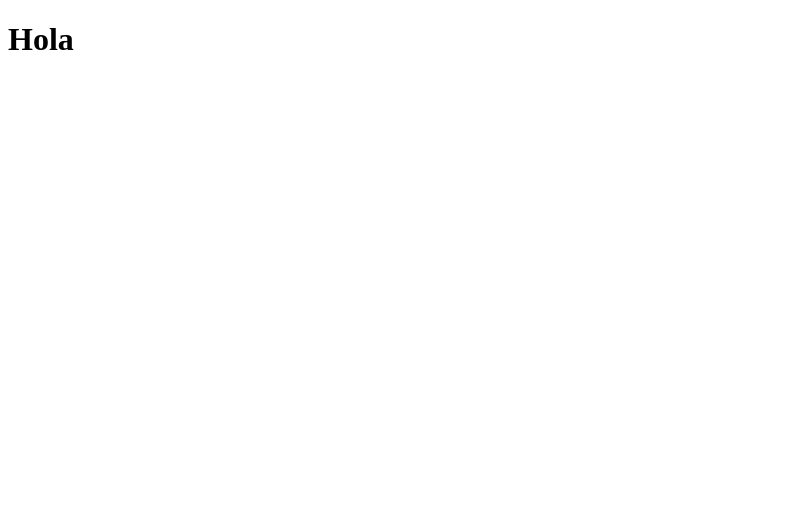
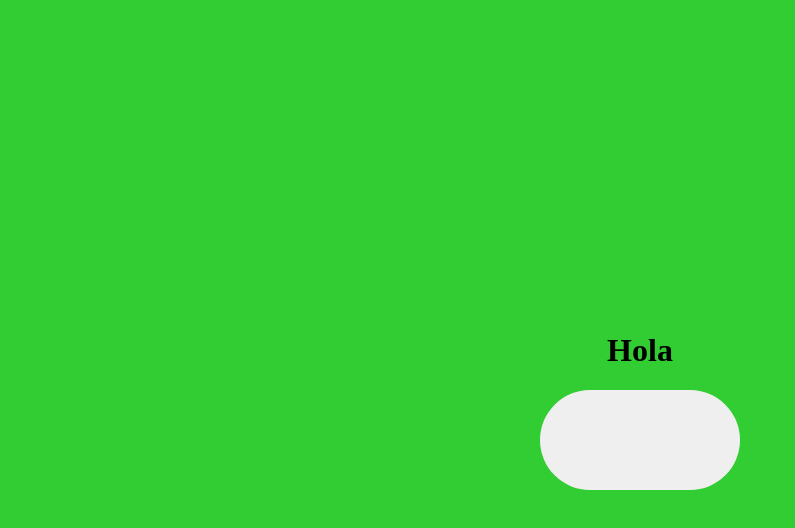
Before and after one commit to Jhotis12/foro12, a plain HTML site: page index.html in a window 1280 px wide. Shown: the whole page, without its empty margins (0-795 px from the left). Drawn offline with Linux system fonts and the light colour scheme.

Commit message:
se agrego css y script

```diff
--- a/index.html
+++ b/index.html
@@ -3,9 +3,14 @@
 <head>
     <meta charset="UTF-8">
     <meta name="viewport" content="width=device-width, initial-scale=1.0">
+    <link rel="stylesheet" href="style.css">
     <title>Document</title>
 </head>
 <body>
-    <h1>Hola</h1>
+    <div class="container" >
+        <h1 >Hola</h1>
+        <button onclick="accion()" class="button"></button>
+    </div>
+    <script src="script.js" ></script>
 </body>
 </html>
--- /dev/null
+++ b/script.js
@@ -0,0 +1,4 @@
+function accion(){
+    alert("que quiere prro")
+
+}
--- /dev/null
+++ b/style.css
@@ -0,0 +1,23 @@
+body{
+    margin-top: 0;
+    margin: 0;
+}
+.container{
+    background-color: limegreen;
+    height: 100vh;
+    justify-content: center;
+    align-items: center;
+    display: flex;
+    flex-direction: column;
+}
+.button{
+    height: 100px;
+    width: 200px;
+    border-radius: 100px;
+    border: none;
+
+}
+.button:hover{
+    background-color: aqua;
+    cursor: pointer;
+}
```
